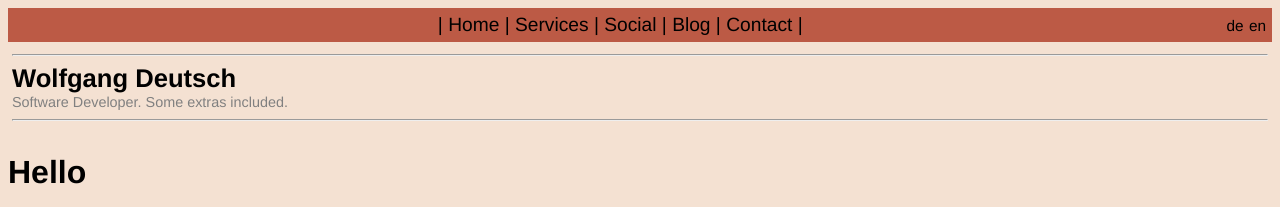
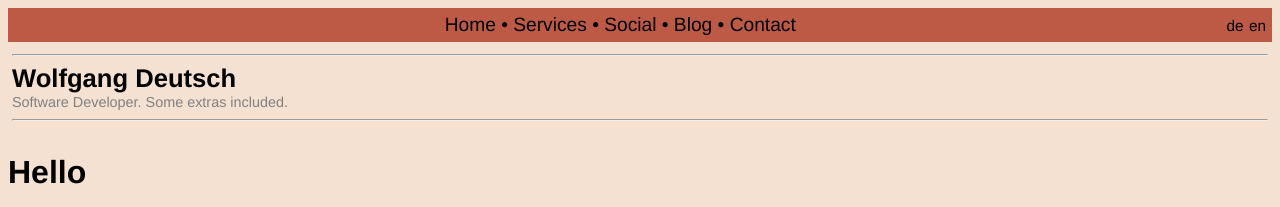
Before and after one commit to wolfgang-wdw/wolfgang-wdw.github.io, a Jekyll site: the page built from index.md, in a window 1280 px wide. Shown: the top 207 px of the page. Built offline with Jekyll 4.4.1, drawn with Linux system fonts in a browser that asks for light colours.

Commit message:
Tweak look of nav bar

```diff
--- a/_includes/header.html
+++ b/_includes/header.html
@@ -1,5 +1,4 @@
 <div id="nav">
-  |
 {% for item in site.nav[page.lang] %}
   {% if item.href_base == '' %}
     {% assign lang_postfix = '' %}
@@ -8,7 +7,7 @@
   {% endif %}
   {% assign full_href = '/' | append: item.href_base | append: lang_postfix %}
   <a href="{{ full_href | relative_url }}">{{ item.title }}</a>
-  |
+  {% if forloop.last %}  {% else %} • {% endif %}
 {% endfor %}
 
 {% assign pages=site.pages | where:"ref", page.ref | sort: 'lang' %}
```
